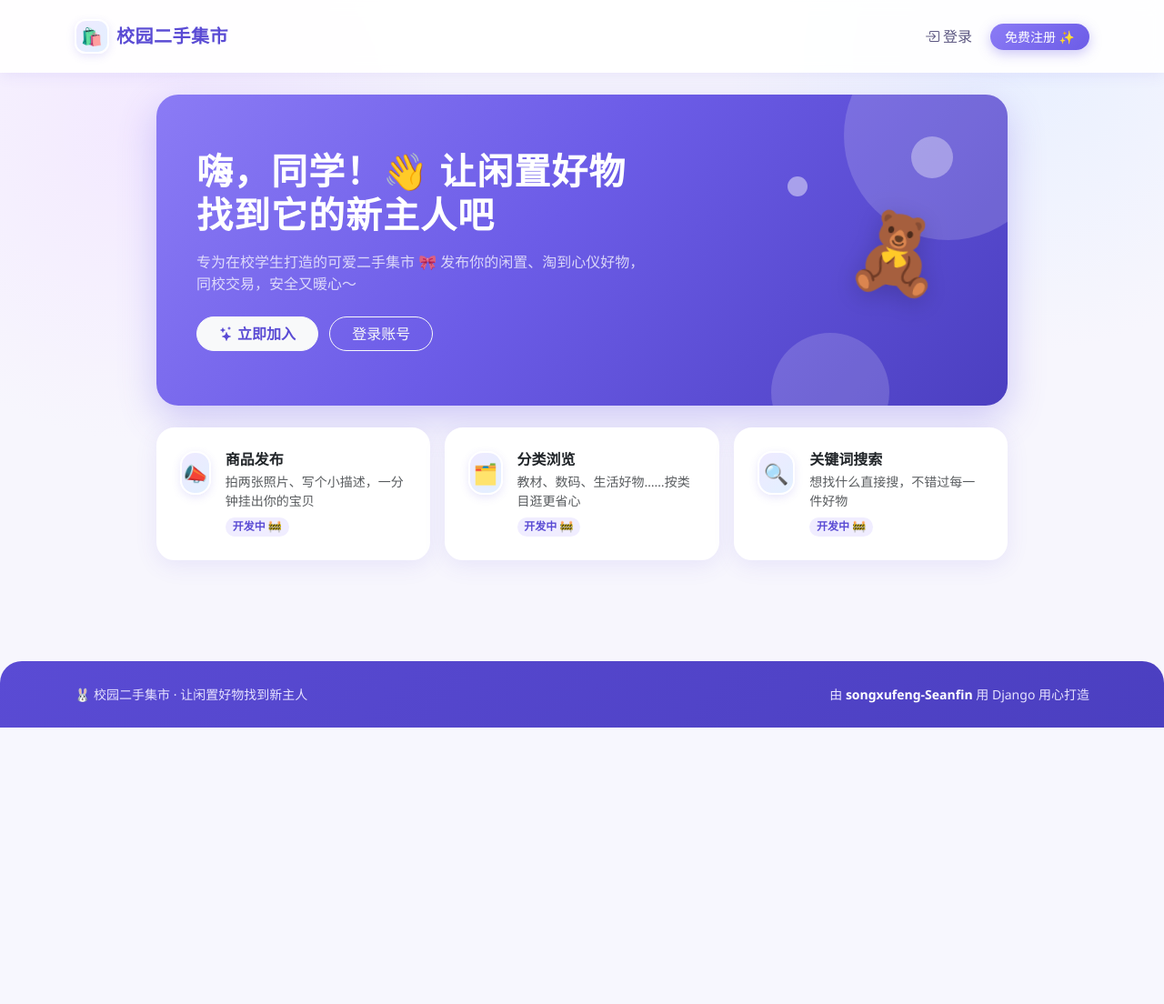
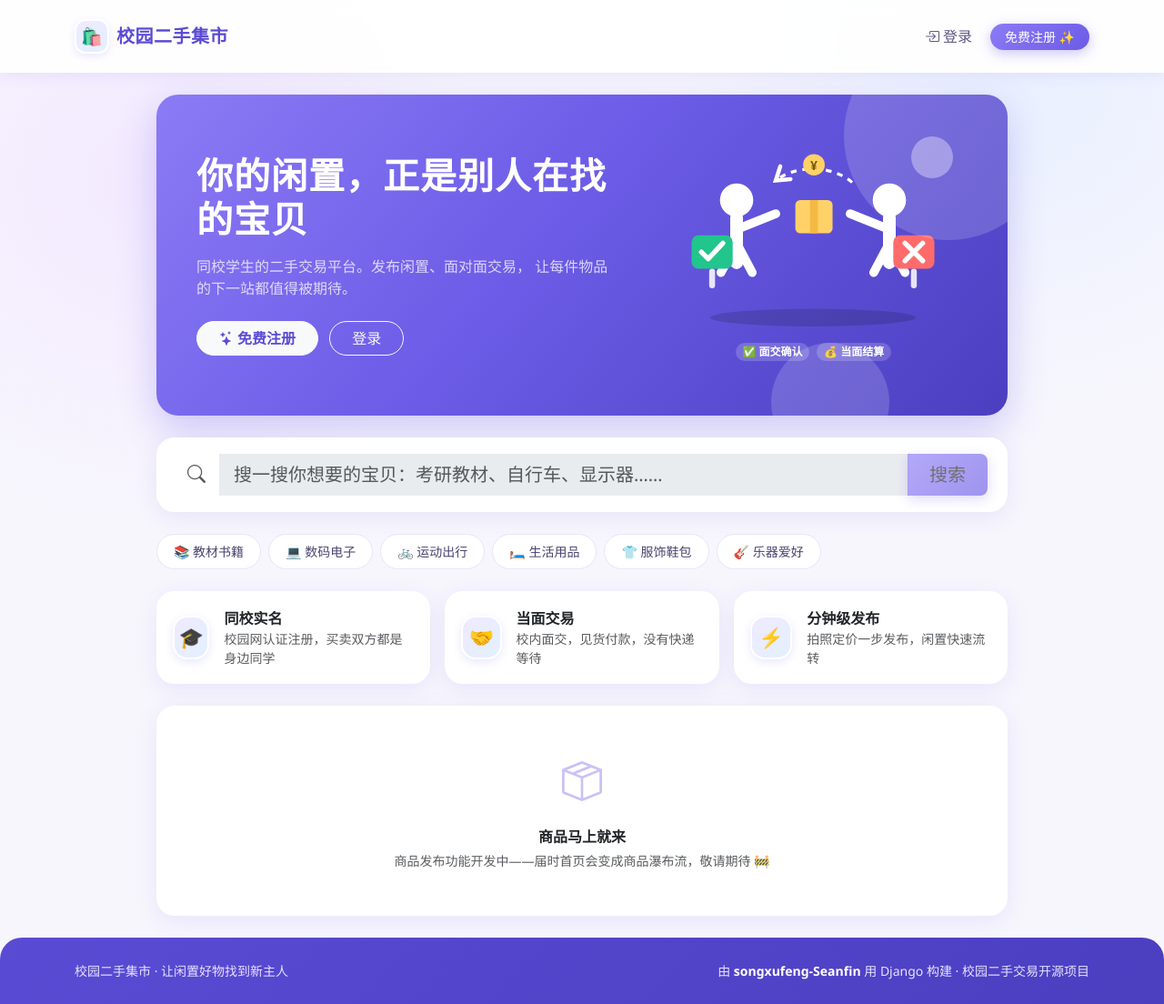
Before and after one commit to songxufeng-Seanfin/campus-secondhand-market, a Django app: page / in a window 1280 px wide. Shown: the whole page at 91% size. Before the commit the page ends 800 px from the top, so only its background shows below. Run offline with Django 5.2, Linux system fonts and the light colour scheme.

Commit message:
ui: 参考闲鱼/转转重构首页（交易插画/搜索栏/分类/信任背书），去少女心元素

```diff
--- a/templates/base.html
+++ b/templates/base.html
@@ -168,8 +168,8 @@
 
 <footer class="site-footer mt-auto">
   <div class="container d-flex flex-wrap justify-content-between align-items-center">
-    <span>🐰 校园二手集市 · 让闲置好物找到新主人</span>
-    <span>由 <a href="https://github.com/songxufeng-Seanfin">songxufeng-Seanfin</a> 用 Django 用心打造</span>
+    <span>校园二手集市 · 让闲置好物找到新主人</span>
+    <span>由 <a href="https://github.com/songxufeng-Seanfin">songxufeng-Seanfin</a> 用 Django 构建 · 校园二手交易开源项目</span>
   </div>
 </footer>
 <script src="https://cdn.jsdelivr.net/npm/bootstrap@5.3.3/dist/js/bootstrap.bundle.min.js"></script>
--- a/templates/home.html
+++ b/templates/home.html
@@ -5,61 +5,150 @@
   <div class="bubble b1"></div>
   <div class="bubble b2"></div>
   <div class="bubble b3"></div>
-  <div class="bubble b4"></div>
-  <div class="hero-emoji">🧸</div>
-  <h1>嗨，同学！👋 让闲置好物<br>找到它的新主人吧</h1>
-  <p class="mt-3 mb-4 opacity-75" style="max-width: 500px;">
-    专为在校学生打造的可爱二手集市 🎀
-    发布你的闲置、淘到心仪好物，同校交易，安全又暖心～
+
+  <div class="row align-items-center g-4">
+    <div class="col-md-7">
+      <h1>你的闲置，正是别人在找的宝贝</h1>
+      <p class="mt-3 mb-4 opacity-75" style="max-width: 460px;">
+        同校学生的二手交易平台。发布闲置、面对面交易，
+        让每件物品的下一站都值得被期待。
       </p>
       {% if not user.is_authenticated %}
         <a href="{% url 'register' %}" class="btn btn-light px-4 me-2 rounded-pill" style="color:var(--brand-dark);font-weight:700;">
-      <i class="bi bi-stars me-1"></i>立即加入
+          <i class="bi bi-stars me-1"></i>免费注册
         </a>
-    <a href="{% url 'login' %}" class="btn btn-outline-light px-4 rounded-pill">登录账号</a>
+        <a href="{% url 'login' %}" class="btn btn-outline-light px-4 rounded-pill">登录</a>
       {% else %}
-    <span class="badge bg-white text-primary fs-6 px-3 py-2 rounded-pill" style="color:var(--brand-dark)!important;">
-      <i class="bi bi-patch-check-fill me-1"></i>欢迎回来：{{ user.username }} 🎉
+        <span class="badge bg-white fs-6 px-3 py-2 rounded-pill" style="color:var(--brand-dark)!important;">
+          <i class="bi bi-patch-check-fill me-1"></i>欢迎回来：{{ user.username }}
         </span>
       {% endif %}
+    </div>
+    <div class="col-md-5 text-center">
+      <svg viewBox="0 0 260 190" width="100%" style="max-width:280px;" role="img" aria-label="两个小人传递交易">
+        <ellipse cx="130" cy="172" rx="105" ry="9" fill="rgba(0,0,0,.15)"/>
+        <!-- 左侧小人 -->
+        <circle cx="52" cy="52" r="17" fill="#ffffff"/>
+        <path d="M52 70 v46" stroke="#ffffff" stroke-width="13" stroke-linecap="round"/>
+        <path d="M52 96 L36 126 M52 96 L68 126" stroke="#ffffff" stroke-width="9" stroke-linecap="round"/>
+        <path d="M52 82 L92 66" stroke="#ffffff" stroke-width="9" stroke-linecap="round"/>
+        <!-- 右侧小人 -->
+        <circle cx="208" cy="52" r="17" fill="#ffffff"/>
+        <path d="M208 70 v46" stroke="#ffffff" stroke-width="13" stroke-linecap="round"/>
+        <path d="M208 96 L192 126 M208 96 L224 126" stroke="#ffffff" stroke-width="9" stroke-linecap="round"/>
+        <path d="M208 82 L168 66" stroke="#ffffff" stroke-width="9" stroke-linecap="round"/>
+        <!-- 中间传递的包裹 -->
+        <rect x="112" y="52" width="38" height="34" rx="5" fill="#ffd166"/>
+        <rect x="127" y="52" width="8" height="34" fill="#f4b942"/>
+        <!-- 金币回流箭头 -->
+        <path d="M170 34 C150 16 112 16 92 32" stroke="#ffffff" stroke-width="3" fill="none" stroke-dasharray="6 6" marker-end="url(#coinArrow)"/>
+        <defs><marker id="coinArrow" viewBox="0 0 10 10" refX="8" refY="5" markerWidth="7" markerHeight="7" orient="auto"><path d="M2 1L8 5L2 9" fill="none" stroke="#ffffff" stroke-width="2" stroke-linecap="round"/></marker></defs>
+        <circle cx="131" cy="16" r="11" fill="#ffd166"/>
+        <text x="131" y="21" text-anchor="middle" font-size="13" font-weight="bold" fill="#7a5b00">¥</text>
+        <!-- 打勾牌子（成交） -->
+        <g>
+          <rect x="6" y="88" width="42" height="34" rx="7" fill="#22c58b"/>
+          <rect x="24" y="122" width="6" height="20" rx="3" fill="#ffffff" opacity=".85"/>
+          <path d="M16 105 L23 112 L38 96" stroke="#ffffff" stroke-width="5" fill="none" stroke-linecap="round" stroke-linejoin="round"/>
+        </g>
+        <!-- 打叉牌子（不成交） -->
+        <g>
+          <rect x="212" y="88" width="42" height="34" rx="7" fill="#ff6b6b"/>
+          <rect x="230" y="122" width="6" height="20" rx="3" fill="#ffffff" opacity=".85"/>
+          <path d="M224 96 L242 114 M242 96 L224 114" stroke="#ffffff" stroke-width="5" stroke-linecap="round"/>
+        </g>
+      </svg>
+      <div class="d-flex justify-content-center gap-2 mt-2">
+        <span class="badge rounded-pill" style="background:rgba(255,255,255,.18);color:#fff;">✅ 面交确认</span>
+        <span class="badge rounded-pill" style="background:rgba(255,255,255,.18);color:#fff;">💰 当面结算</span>
+      </div>
+    </div>
+  </div>
 </section>
 
-<div class="row g-3">
+<!-- 搜索栏 -->
+<div class="card card-soft mb-4">
+  <div class="card-body p-3">
+    <div class="input-group input-group-lg">
+      <span class="input-group-text bg-white border-0 ps-3"><i class="bi bi-search text-muted"></i></span>
+      <input type="text" class="form-control border-0" placeholder="搜一搜你想要的宝贝：考研教材、自行车、显示器……" disabled>
+      <button class="btn btn-brand px-4 me-1" disabled>搜索</button>
+    </div>
+  </div>
+</div>
+
+<!-- 分类 -->
+<div class="d-flex flex-wrap gap-2 mb-4">
+  <span class="cat-chip">📚 教材书籍</span>
+  <span class="cat-chip">💻 数码电子</span>
+  <span class="cat-chip">🚲 运动出行</span>
+  <span class="cat-chip">🛏️ 生活用品</span>
+  <span class="cat-chip">👕 服饰鞋包</span>
+  <span class="cat-chip">🎸 乐器爱好</span>
+</div>
+
+<!-- 信任背书 -->
+<div class="row g-3 mb-4">
   <div class="col-md-4">
     <div class="card card-soft h-100">
-      <div class="card-body d-flex align-items-start gap-3 p-4">
-        <span class="feature-icon">📣</span>
+      <div class="card-body d-flex align-items-center gap-3 p-3">
+        <span class="feature-icon">🎓</span>
         <div>
-          <h6 class="mb-1 fw-bold">商品发布</h6>
-          <p class="text-muted small mb-0">拍两张照片、写个小描述，一分钟挂出你的宝贝</p>
-          <span class="badge rounded-pill mt-2" style="background:var(--brand-light);color:var(--brand-dark);">开发中 🚧</span>
+          <div class="fw-bold">同校实名</div>
+          <p class="text-muted small mb-0">校园网认证注册，买卖双方都是身边同学</p>
         </div>
       </div>
     </div>
   </div>
   <div class="col-md-4">
     <div class="card card-soft h-100">
-      <div class="card-body d-flex align-items-start gap-3 p-4">
-        <span class="feature-icon">🗂️</span>
+      <div class="card-body d-flex align-items-center gap-3 p-3">
+        <span class="feature-icon">🤝</span>
         <div>
-          <h6 class="mb-1 fw-bold">分类浏览</h6>
-          <p class="text-muted small mb-0">教材、数码、生活好物……按类目逛更省心</p>
-          <span class="badge rounded-pill mt-2" style="background:var(--brand-light);color:var(--brand-dark);">开发中 🚧</span>
+          <div class="fw-bold">当面交易</div>
+          <p class="text-muted small mb-0">校内面交，见货付款，没有快递等待</p>
         </div>
       </div>
     </div>
   </div>
   <div class="col-md-4">
     <div class="card card-soft h-100">
-      <div class="card-body d-flex align-items-start gap-3 p-4">
-        <span class="feature-icon">🔍</span>
+      <div class="card-body d-flex align-items-center gap-3 p-3">
+        <span class="feature-icon">⚡</span>
         <div>
-          <h6 class="mb-1 fw-bold">关键词搜索</h6>
-          <p class="text-muted small mb-0">想找什么直接搜，不错过每一件好物</p>
-          <span class="badge rounded-pill mt-2" style="background:var(--brand-light);color:var(--brand-dark);">开发中 🚧</span>
+          <div class="fw-bold">分钟级发布</div>
+          <p class="text-muted small mb-0">拍照定价一步发布，闲置快速流转</p>
         </div>
       </div>
     </div>
   </div>
 </div>
+
+<!-- 商品区（空状态） -->
+<div class="card card-soft">
+  <div class="card-body text-center py-5 text-muted">
+    <i class="bi bi-box-seam" style="font-size:44px;color:#c9c2f5;"></i>
+    <p class="mt-3 mb-1 fw-bold text-dark">商品马上就来</p>
+    <p class="small mb-0">商品发布功能开发中——届时首页会变成商品瀑布流，敬请期待 🚧</p>
+  </div>
+</div>
+
+<style>
+  .cat-chip {
+    background: #fff;
+    border: 1.5px solid #e8e5fa;
+    color: #4b4470;
+    border-radius: 999px;
+    padding: 8px 18px;
+    font-size: 14px;
+    font-weight: 500;
+    cursor: pointer;
+    transition: all .15s ease;
+  }
+  .cat-chip:hover {
+    border-color: var(--brand);
+    color: var(--brand-dark);
+    background: var(--brand-light);
+  }
+</style>
 {% endblock %}
--- a/templates/login.html
+++ b/templates/login.html
@@ -4,11 +4,11 @@
 <div class="card auth-card">
   <div class="card-body">
     <div class="text-center mb-4">
-      <span class="feature-icon" style="width:60px;height:60px;font-size:30px;border-radius:20px;">
-        🐱
+      <span class="feature-icon" style="width:60px;height:60px;font-size:28px;border-radius:20px;">
+        <i class="bi bi-box-arrow-in-right"></i>
       </span>
       <h4 class="mt-3 mb-1 fw-bold">欢迎回来</h4>
-      <p class="text-muted small mb-0">登录后继续逛逛校园好物 🍬</p>
+      <p class="text-muted small mb-0">登录后继续逛校园好物</p>
     </div>
     <form method="post" novalidate>
       {% csrf_token %}
--- a/templates/profile.html
+++ b/templates/profile.html
@@ -4,12 +4,12 @@
 <div class="card card-soft mb-3">
   <div class="card-body p-4">
     <div class="d-flex align-items-center gap-3 mb-4">
-      <span class="feature-icon" style="width:68px;height:68px;font-size:34px;border-radius:50%;">
-        🐰
+      <span class="feature-icon" style="width:68px;height:68px;font-size:32px;border-radius:50%;">
+        <i class="bi bi-person-fill"></i>
       </span>
       <div>
         <h4 class="mb-1 fw-bold">{{ user.username }}</h4>
-        <span class="badge rounded-pill" style="background:var(--brand-light);color:var(--brand-dark);">校园认证用户 ✅</span>
+        <span class="badge rounded-pill" style="background:var(--brand-light);color:var(--brand-dark);">校园认证用户</span>
       </div>
     </div>
     <div class="row g-3">
```
Also changed, not shown: templates/register.html (+4 -4 lines). Lines whose indentation alone changed are shown as unchanged.
